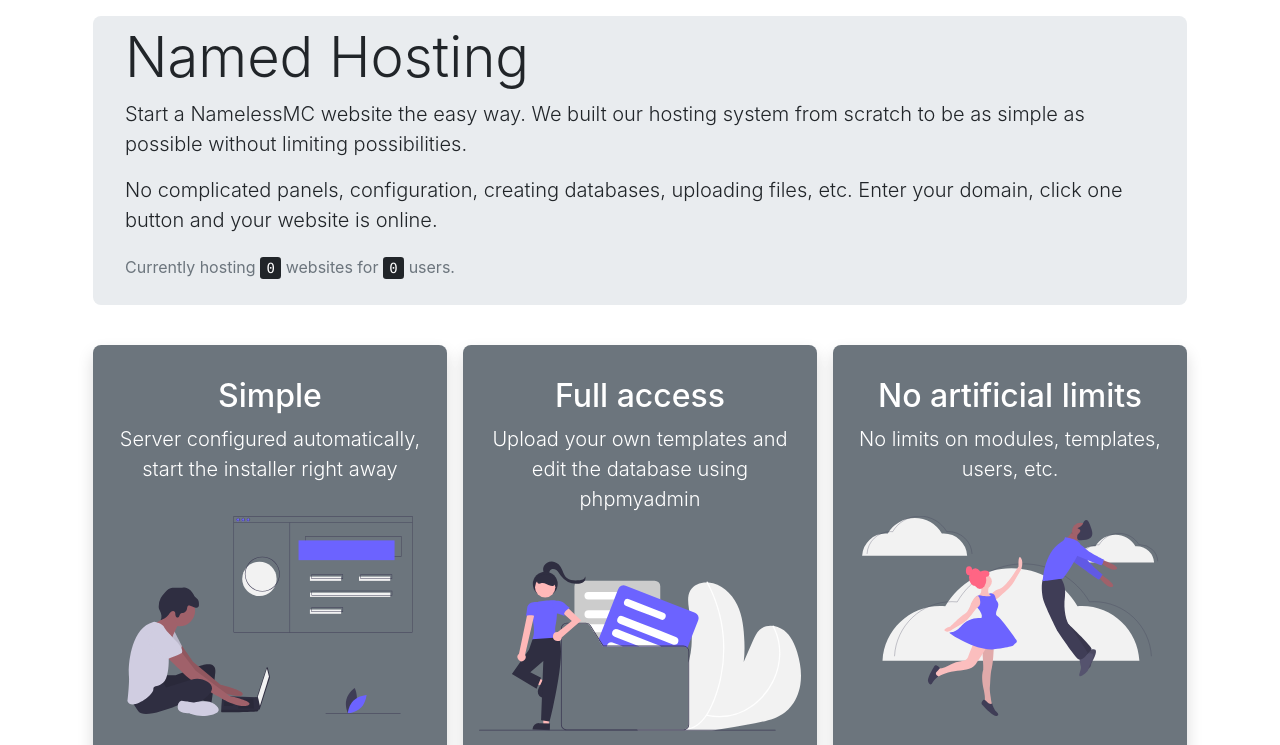
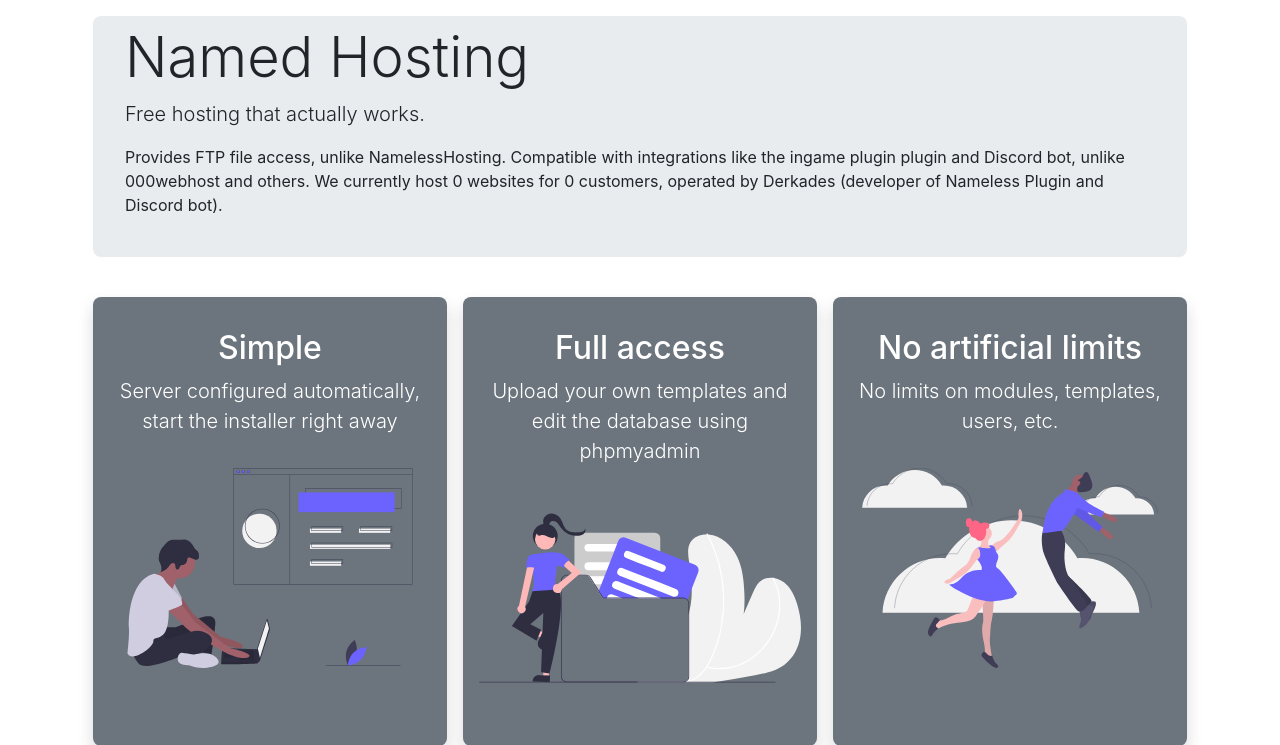
Before and after one commit to namelessmc-bot/namelessmc_hosting, a Django app: page / in a window 1280 px wide. Shown: the part 56-801 px from the top of the page. Run offline with Django 3.2, Linux system fonts and the light colour scheme; some libraries are stand-ins or nearby versions.

Commit message:
Update lead text

```diff
--- a/frontend/main/templates/main/index.html
+++ b/frontend/main/templates/main/index.html
@@ -6,13 +6,14 @@
 <section class="jumbotron mx-2 py-4">
     <h1 class="display-4 mt-n3">Named Hosting</h1>
     <span class="lead">
-<p>
-{% blocktrans %}Start a NamelessMC website the easy way. We built our hosting system from scratch to be as simple as possible without limiting possibilities.{% endblocktrans %}
-</p><p>
-{% blocktrans %}No complicated panels, configuration, creating databases, uploading files, etc. Enter your domain, click one button and your website is online.{% endblocktrans %}
-</p>
-     </span>
-    <span class="text-muted">{% blocktranslate with websites=count_websites users=count_users %}Currently hosting <kbd>{{ websites }}</kbd> websites for <kbd>{{ users }}</kbd> users.{% endblocktranslate %}</span>
+        <p>
+{% blocktrans %}Free hosting that actually works.{% endblocktrans %}
+        </p>
+    </span>
+    <p>
+{% blocktrans with websites=count_websites users=count_users %}Provides FTP file access, unlike NamelessHosting. Compatible with integrations like the ingame plugin plugin and Discord bot, unlike 000webhost and others.  We currently host {{ websites }} websites for {{ users }} customers, operated by Derkades (developer of Nameless Plugin and Discord bot).{% endblocktrans %}
+    </p>
+    <span class="text-muted"></span>
 </section>
 
 <section id="features">
```
Also changed, not shown: README.md, frontend/locale/cs/LC_MESSAGES/django.po, frontend/locale/es/LC_MESSAGES/django.po, frontend/locale/es_419/LC_MESSAGES/django.po, frontend/locale/hu/LC_MESSAGES/django.po, frontend/locale/nb_NO/LC_MESSAGES/django.po, frontend/locale/nl/LC_MESSAGES/django.po, frontend/locale/pl/LC_MESSAGES/django.po, frontend/locale/ru/LC_MESSAGES/django.po, frontend/locale/sk/LC_MESSAGES/django.po, frontend/locale/tr/LC_MESSAGES/django.po, frontend/locale/zh_Hans/LC_MESSAGES/django.po.
